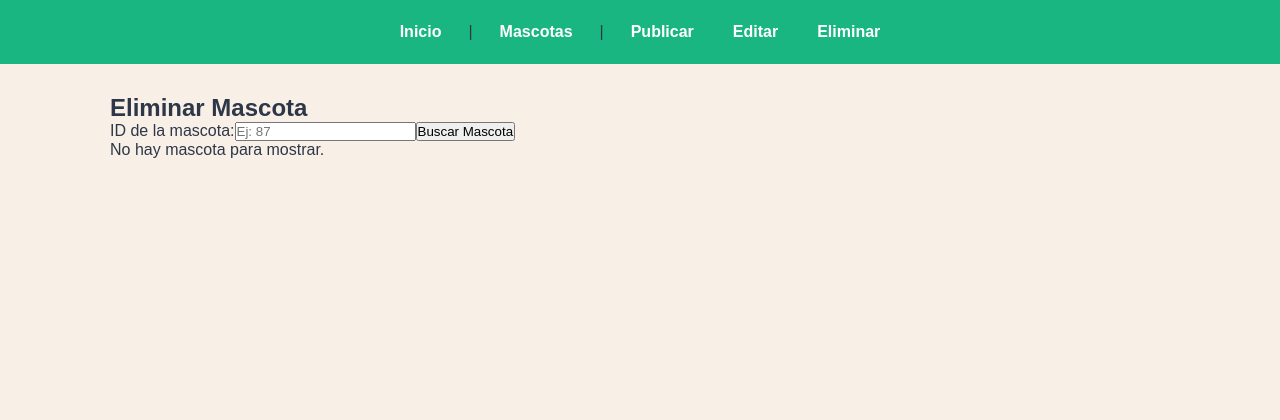
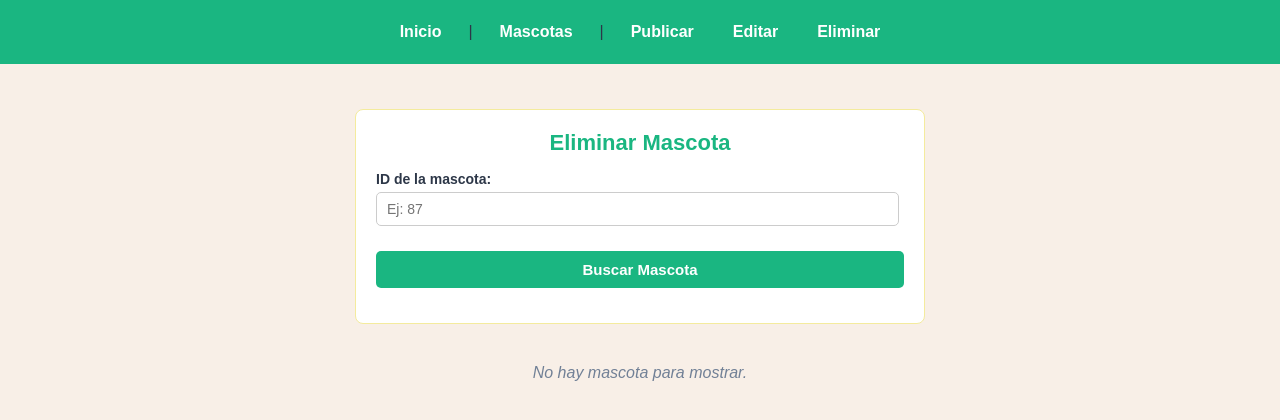
Before and after one commit to Peschke/MascotaApp, a React (Vite) app: page /eliminar in a window 1280 px wide. Shown: the top 420 px of the page. Built offline with nearby package versions, Linux system fonts and the light colour scheme.

Commit message:
style: agrega clases y css para MascotasEliminar

```diff
--- /dev/null
+++ b/src/components/mascotas/MascotasEliminar.css
@@ -0,0 +1,118 @@
+.contenedor {
+  max-width: 600px;
+  margin: 0 auto;
+  padding: 15px;
+}
+
+.bloque {
+  background-color: #ffffff;
+  border: 1px solid #f4eb9d;
+  padding: 20px;
+  border-radius: 8px;
+  margin-bottom: 20px;
+}
+
+.titulo {
+  color: #1ab681;
+  font-size: 22px;
+  margin-bottom: 15px;
+}
+
+.buscador {
+  display: flex;
+  flex-direction: column;
+  gap: 10px;
+}
+
+.etiqueta {
+  font-weight: bold;
+  color: #2d3748;
+  display: flex;
+  flex-direction: column;
+  gap: 5px;
+  font-size: 14px;
+}
+
+.entrada {
+  padding: 8px 10px;
+  border: 1px solid #ccc;
+  border-radius: 5px;
+  font-size: 14px;
+}
+
+.boton {
+  background-color: #1ab681;
+  color: #ffffff;
+  border: none;
+  padding: 10px 14px;
+  border-radius: 5px;
+  font-weight: bold;
+  cursor: pointer;
+}
+
+.boton:hover {
+  background-color: #1dc33f;
+}
+
+.mensajeerror {
+  color: #e53e3e;
+  font-size: 14px;
+  margin-top: 5px;
+  font-weight: bold;
+}
+
+.tarjeta {
+  background-color: #f8efe7;
+  border: 1px solid #f4eb9d;
+  padding: 20px;
+  border-radius: 8px;
+  position: relative;
+}
+
+.subtitulo {
+  color: #1ab681;
+  font-size: 20px;
+  margin-bottom: 15px;
+}
+
+.botoneliminar {
+  background-color: #e53e3e;
+  color: #ffffff;
+  border: none;
+  padding: 8px 14px;
+  border-radius: 5px;
+  font-weight: bold;
+  cursor: pointer;
+  margin-bottom: 15px;
+  transition: background-color 0.2s ease;
+}
+
+.botoneliminar:hover {
+  background-color: #c53030;
+}
+
+.imagen {
+  max-width: 100%;
+  height: auto;
+  max-height: 250px;
+  border-radius: 6px;
+  margin: 10px 0 15px 0;
+  display: block;
+}
+
+.linea {
+  margin-bottom: 8px;
+  font-size: 15px;
+  color: #2d3748;
+}
+
+.negrita {
+  color: #1a202c;
+}
+
+.vacio {
+  color: #718096;
+  font-style: italic;
+  text-align: center;
+  padding: 20px;
+}
--- a/src/components/mascotas/MascotasEliminar.jsx
+++ b/src/components/mascotas/MascotasEliminar.jsx
@@ -1,7 +1,6 @@
 import { useState } from "react";
 import api from "../../services/api";
-
-
+import "./MascotasEliminar.css";
 
 function MascotasEliminar() {
 
@@ -74,51 +73,50 @@ function MascotasEliminar() {
     }
 
   return (
-    <>
-        <h2>Eliminar Mascota</h2>
+    <div className="contenedor">
+        <div className="bloque">
+            <h2 className="titulo">Eliminar Mascota</h2>
             {/* Buscador por id */}
-            <form onSubmit={handleSubmit}>
-                <label>
+            <form className="buscador" onSubmit={handleSubmit}>
+                <label className="etiqueta">
                 ID de la mascota:
                 <input
+                    className="entrada"
                     type="number"
                     placeholder="Ej: 87"
                     value={idBusqueda}
                     onChange={(e) => setIdBusqueda(e.target.value)}
                 />
                 </label>
-                <button >Buscar Mascota</button>
-                <p>{error}</p>
+                <button className="boton">Buscar Mascota</button>
+                <p className="mensajeerror">{error}</p>
+            </form>
+        </div>
 
-
-
-            </form>
-
-            {mascota.id ? (
-                <div>
+        {mascota?.id ? (
+            <div className="tarjeta">
 
                 {mascota?.id && (
-                        <button type="button" onClick={eliminarMascota}>
+                    <button className="botoneliminar" type="button" onClick={eliminarMascota}>
                         Eliminar Mascota
                     </button>
                 )}
 
+                <h3 className="subtitulo">{mascota?.nombre}</h3>
 
-                    <h3>{mascota?.nombre}</h3>
-
-                    <img src={mascota.imagen} alt={mascota?.nombre} />
-                    <p><strong>Descripción:</strong> {mascota?.descripcion}</p>
-                    <p><strong>Estado:</strong> {mascota?.estado}</p>
-                    <p><strong>Tipo Animal:</strong> {mascota?.tipo_animal}</p>
-                    <p><strong>Edad:</strong> {mascota?.edad}</p>
-                    <p><strong>Raza:</strong> {mascota?.raza}</p>
-                    <p><strong>Sexo:</strong> {mascota?.sexo}</p>
-                    <p><strong>Tamaño:</strong> {mascota?.tamano}</p>
+                <img className="imagen" src={mascota.imagen} alt={mascota?.nombre} />
+                <p className="linea"><strong className="negrita">Descripción:</strong> {mascota?.descripcion}</p>
+                <p className="linea"><strong className="negrita">Estado:</strong> {mascota?.estado}</p>
+                <p className="linea"><strong className="negrita">Tipo Animal:</strong> {mascota?.tipo_animal}</p>
+                <p className="linea"><strong className="negrita">Edad:</strong> {mascota?.edad}</p>
+                <p className="linea"><strong className="negrita">Raza:</strong> {mascota?.raza}</p>
+                <p className="linea"><strong className="negrita">Sexo:</strong> {mascota?.sexo}</p>
+                <p className="linea"><strong className="negrita">Tamaño:</strong> {mascota?.tamano}</p>
             </div>
         ) : (
-                <p>No hay mascota para mostrar.</p>
+            <p className="vacio">No hay mascota para mostrar.</p>
         )}
-    </>
+    </div>
   );
 }
 
```
Lines whose indentation alone changed are shown as unchanged.
